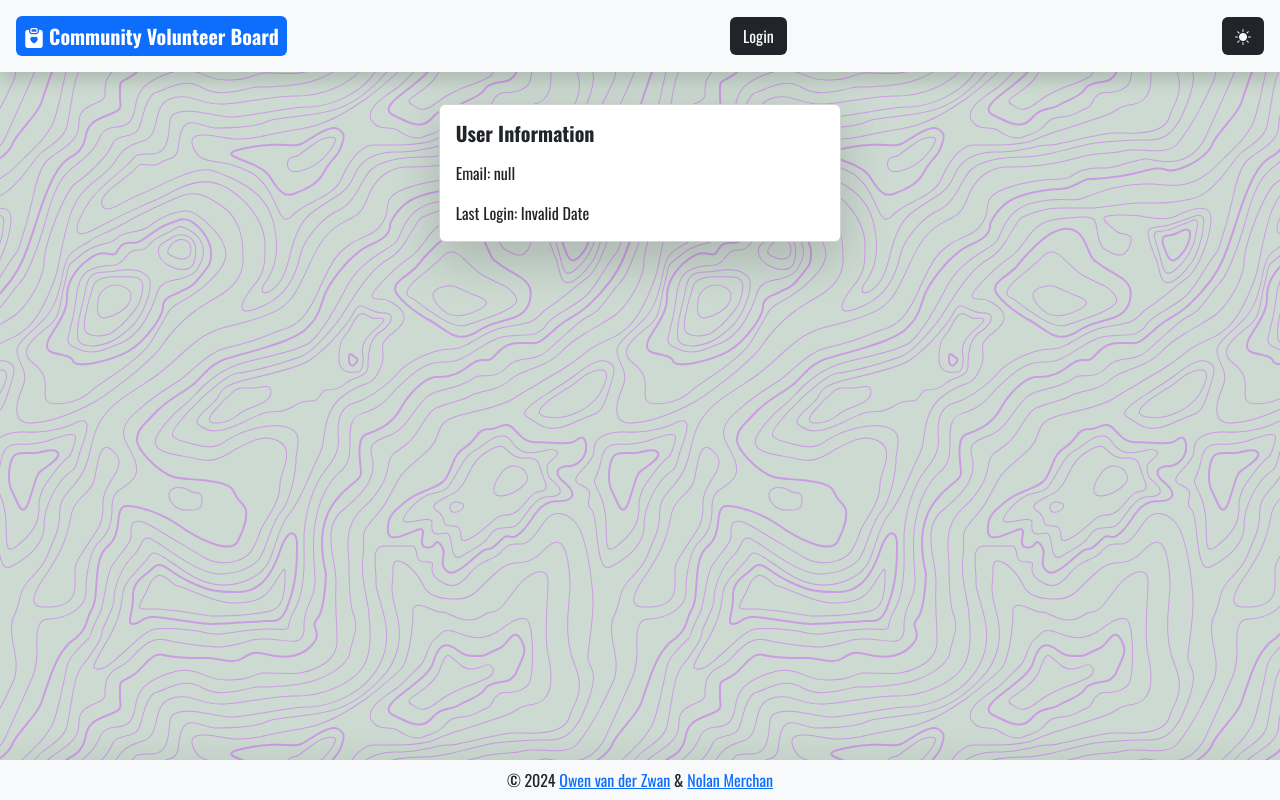
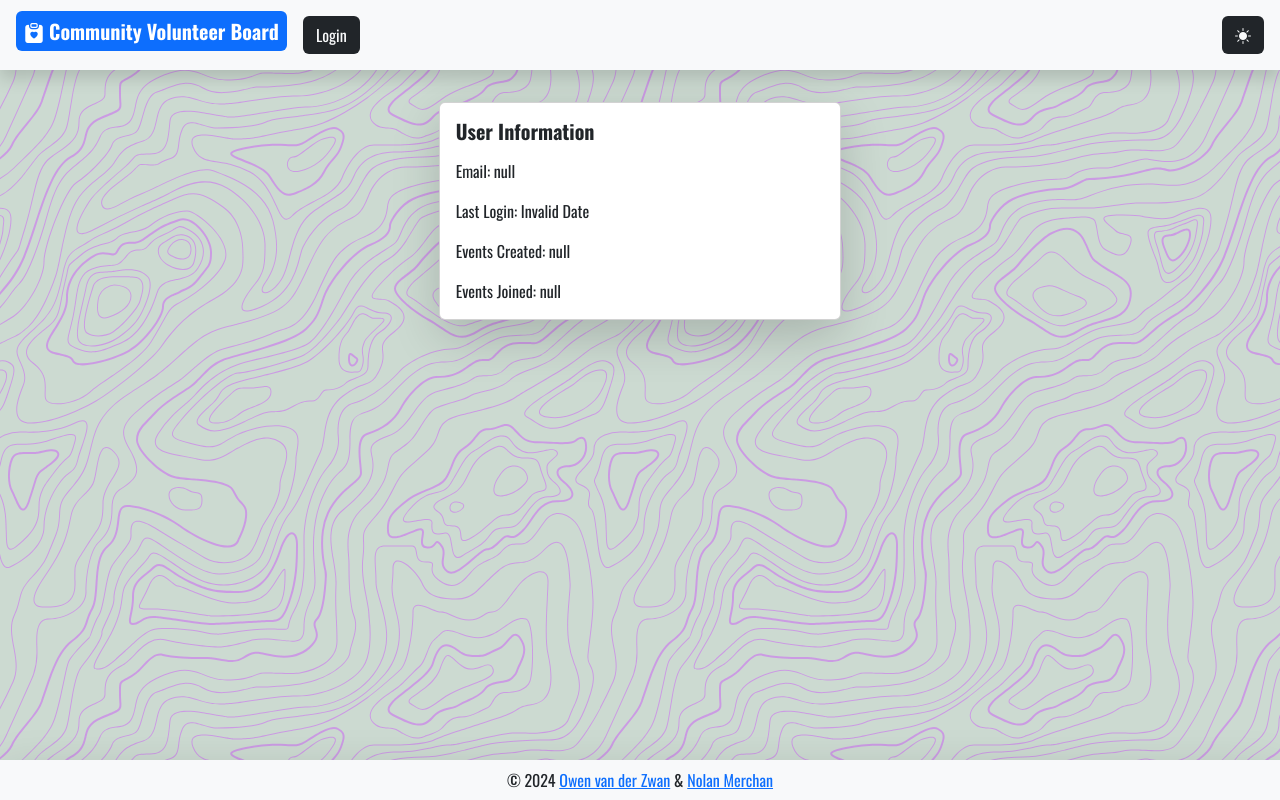
Before and after one commit to zwanner/Community-Volunteer-Board, a plain HTML site: page userPage/user.html in a window 1280 px wide. Drawn offline with nearby package versions, Linux system fonts and the light colour scheme.

Commit message:
added more data to user page. Also fixed formatting on navbar

```diff
--- a/userPage/user.html
+++ b/userPage/user.html
@@ -17,9 +17,14 @@
 <header class="mb-3">
     <nav class="navbar shadow bg-light" id="navbar">
         <div class="container-fluid pt-2 p-2 ps-3">
-            <a class="navbar-brand fw-bold bg-primary rounded pe-2 ps-2 text-white" href="../index.html"> <i
-                    class="bi bi-clipboard-heart-fill"></i> Community Volunteer Board</a>
-            <button class="btn bg-dark text-light me-2" id="login">Login</button>
+            <ul class="nav">
+                <li class="nav-item">
+                    <a class="navbar-brand fw-bold bg-primary rounded pe-2 ps-2 text-white" href="../index.html"> <i
+                            class="bi bi-clipboard-heart-fill"></i> Community Volunteer Board</a>
+                <li class="nav-item me-2">
+                    <button class="btn bg-dark text-light me-2" id="login">Login</button>
+                </li>
+            </ul>
             <button class="btn bg-dark text-light me-2" id="color-mode">
                 <i class="bi bi-moon-stars-fill" id="color-mode-icon"></i>
             </button>
@@ -36,6 +41,8 @@
                         <h5 class="card-title mb-3 fw-bold">User Information</h5>
                         <p class="card-text">Email: <span id="userinfo-email"></span></p>
                         <p class="card-text">Last Login: <span id="userinfo-last-login"></span></p>
+                        <p class="card-text">Events Created: <span id="userinfo-events-created"></span></p>
+                        <p class="card-text">Events Joined: <span id="userinfo-events-joined"></span></p>
                     </div>
                 </div>
             </div>
--- a/userPage/userScript.js
+++ b/userPage/userScript.js
@@ -5,6 +5,9 @@ const footerEl = document.querySelector("#footer");
 const loginEl = document.querySelector("#login");
 const userinfoEmailEl = document.querySelector("#userinfo-email");
 const userinfoLastLoginEl = document.querySelector("#userinfo-last-login");
+const userinfoEventsJoinedEl = document.querySelector("#userinfo-events-joined");
+const userinfoEventsCreatedEl = document.querySelector("#userinfo-events-created");
+
 let now = dayjs();
 
 
@@ -95,8 +98,12 @@ function loginHandler() {
 function renderUserData () {
     let email = localStorage.getItem('email');
     let last_login = localStorage.getItem('last_login');
+    let events_joined = localStorage.getItem('events_joined');
+    let events_created = localStorage.getItem('events_created');
     userinfoEmailEl.textContent += email;
     userinfoLastLoginEl.textContent += dayjs(parseInt(last_login)).format('MM/DD/YYYY');
+    userinfoEventsJoinedEl.textContent += events_joined;
+    userinfoEventsCreatedEl.textContent += events_created;
 }
 
 
```
Also changed, not shown: index.html (+22 -9 lines), login/index.js (+8 -4 lines).
